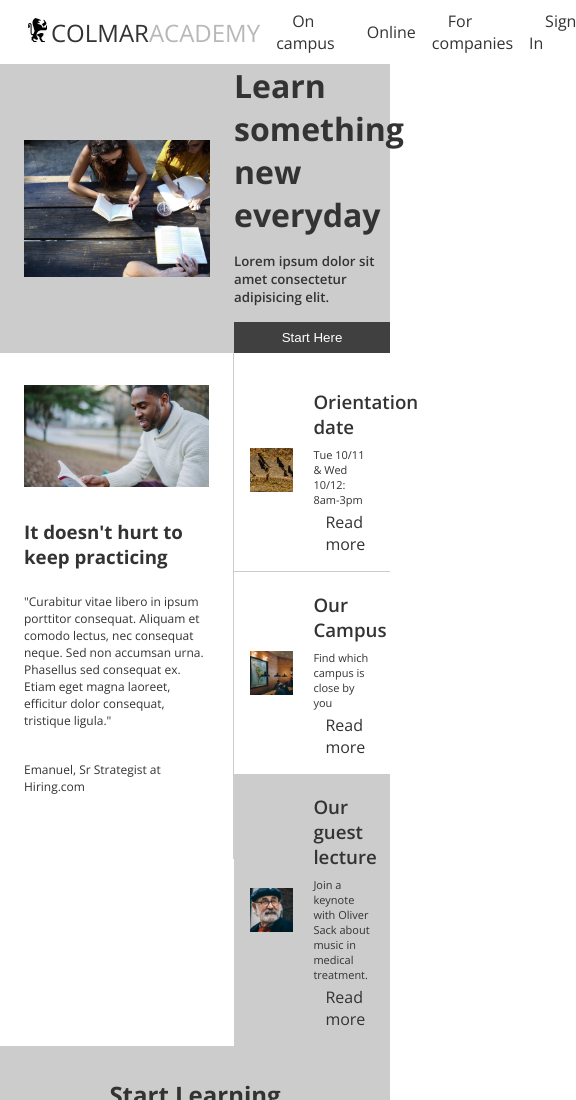
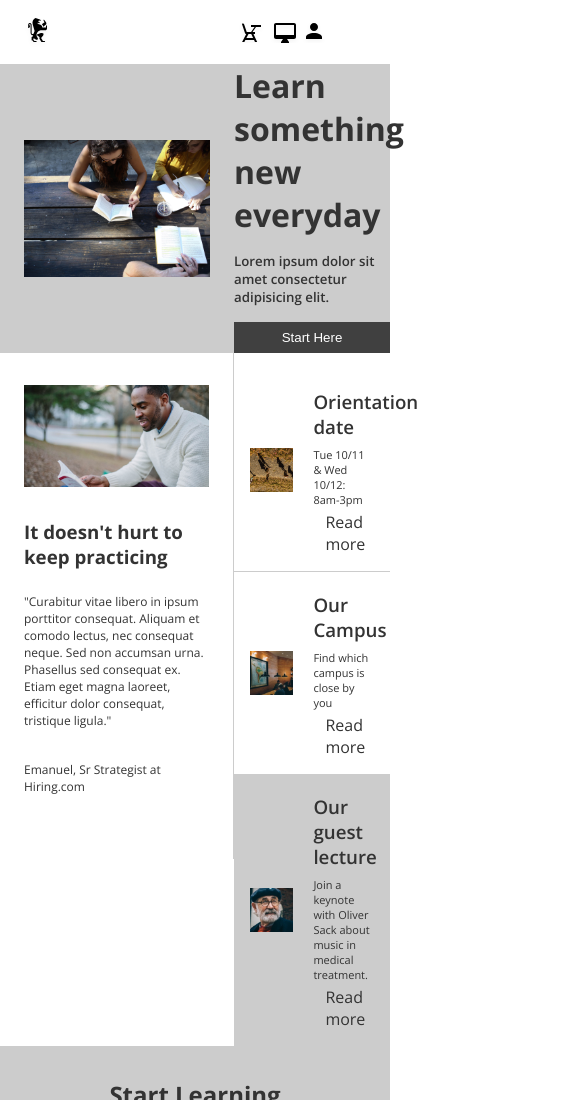
Before and after one commit to TiffanyMatchu/Codecademy_Capstone_Colmar-Academy, a plain HTML site: page index.html in a window 390 px wide. Shown: the top 1100 px of the page, 576 px wide, since content can reach past the window. Drawn offline with nearby package versions, Linux system fonts and the light colour scheme.

Commit message:
Nav bar mobile update

```diff
--- a/index.html
+++ b/index.html
@@ -21,10 +21,10 @@
         </div>
         <nav>
             <ul class="nav-list">
-                <li class="nav-item"><a href="#">On campus</a></li>
-                <li class="nav-item"><a href="#">Online</a></li>
-                <li class="nav-item"><a href="#">For companies</a></li>
-                <li class="nav-item"><a href="#">Sign In</a></li>
+                <li class="nav-item"><a href="#"><span>On campus</span></a></li>
+                <li class="nav-item"><a href="#"><span>Online</span> </a></li>
+                <li class="nav-item"><a href="#"><span>For companies</span></a></li>
+                <li class="nav-item"><a href="#"><span>Sign In</span></a></li>
             </ul>
         </nav>
     </header>
--- a/resources /css/style.css
+++ b/resources /css/style.css
@@ -44,6 +44,27 @@ header {
     text-decoration: none;
     padding-left: 16px;
     color: #333;
+}
+
+@media (max-width: 450px) {
+    .nav-logo-header {
+        display: none;
+    }
+    .nav-item span {
+        display: none;
+    }
+    .nav-item:nth-child(1) {
+        background-image: url(../images/ic-on-campus.svg);
+        background-repeat: no-repeat;
+    }
+    .nav-item:nth-child(2) {
+        background-image: url(../images/ic-online.svg);
+        background-repeat: no-repeat;
+    }
+    .nav-item:nth-child(3) {
+        background-image: url(../images/ic-login.svg);
+        background-repeat: no-repeat;
+    }
 }
 
 /* Section 1 */
```
Also changed, not shown: 1 other file.
